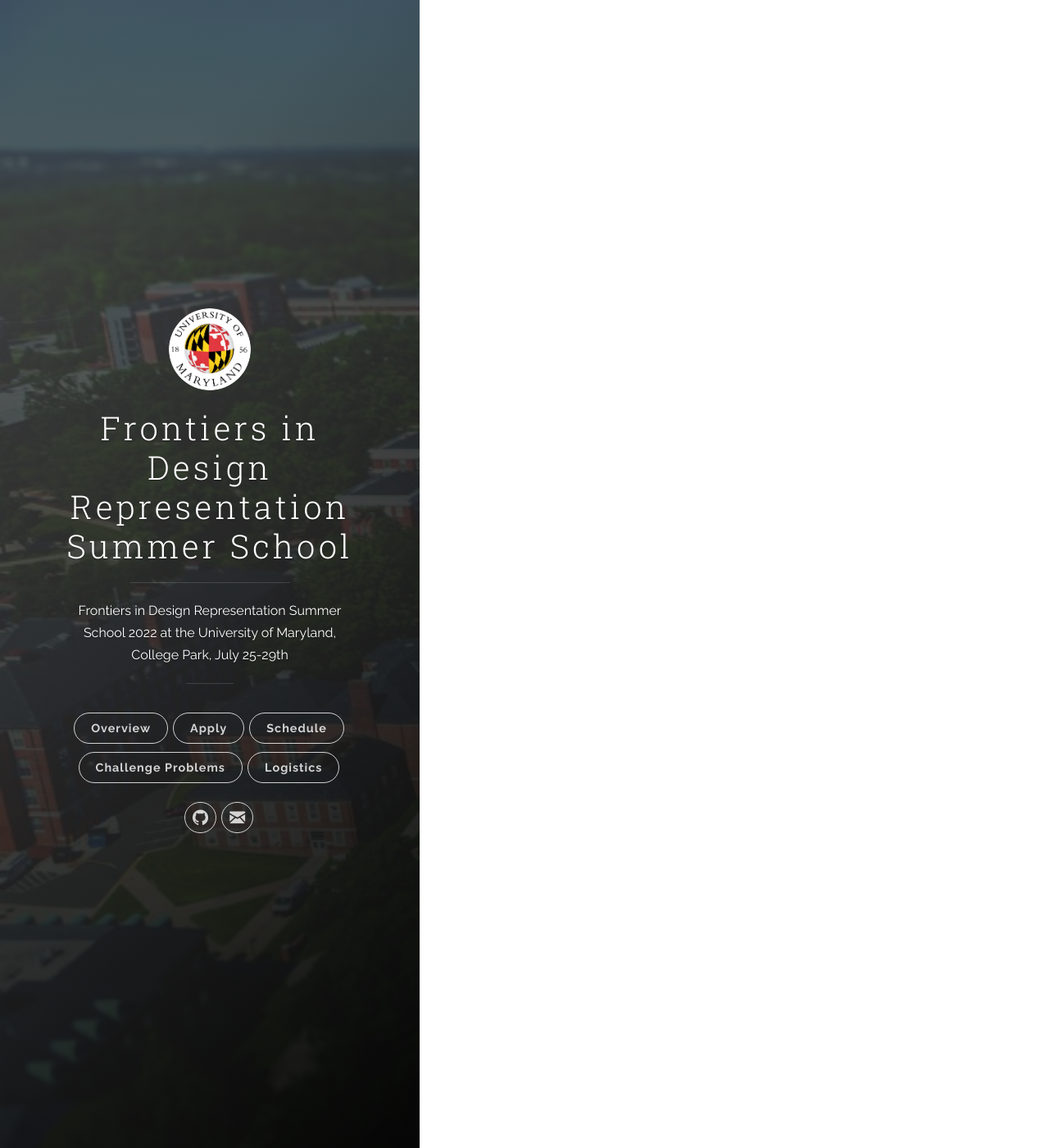
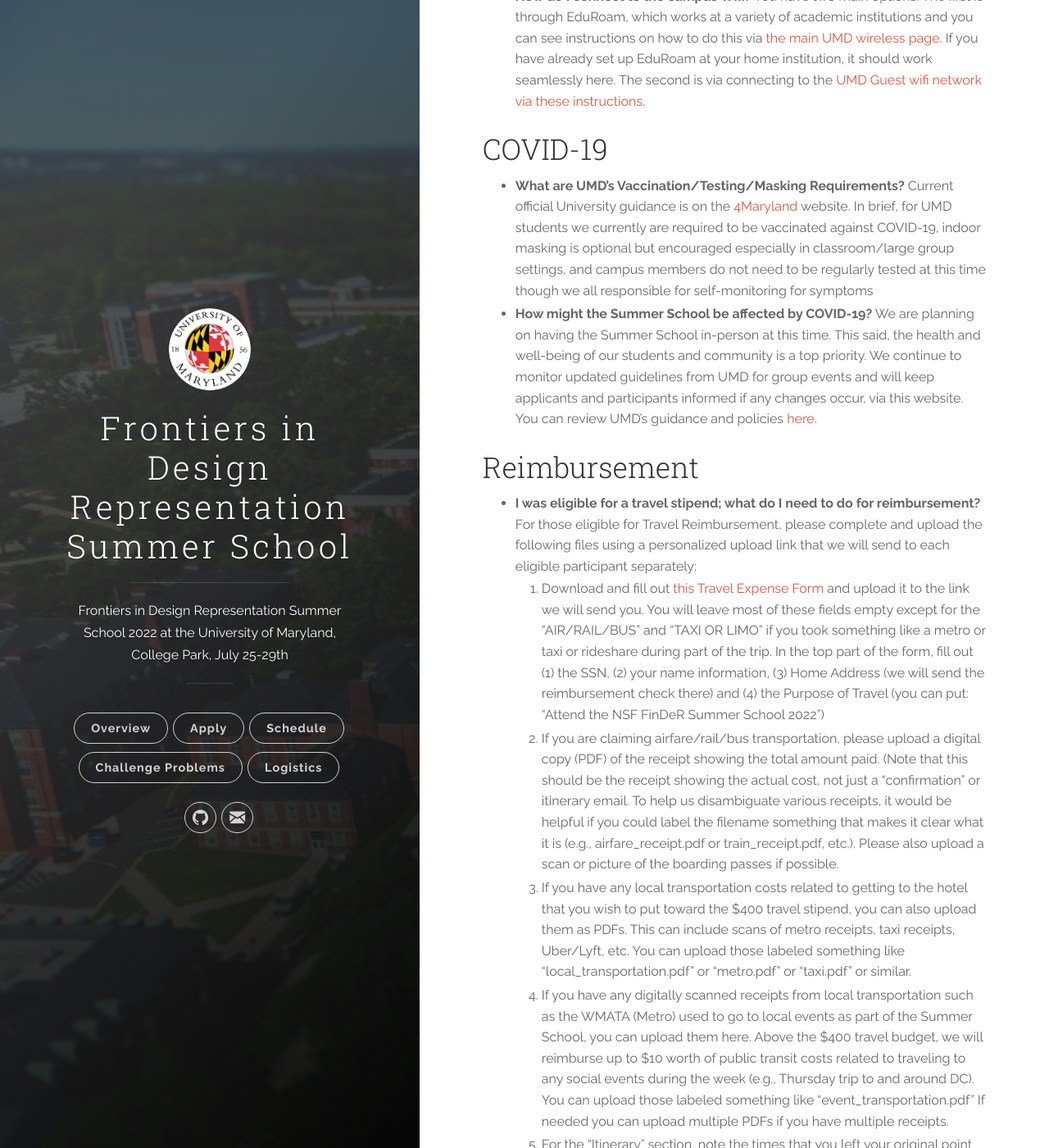
Before and after one commit to IDEALLab/FinDeR, a Jekyll site: the page built from _posts/2022-06-05-logistics.markdown, in a window 1280 px wide and 1400 px high, scrolled down 1224 px. Shown: the whole window at 82% size. Built offline with Jekyll 4.4.1, drawn with Linux system fonts in a browser that asks for light colours; some of the changed text lies outside the part shown.

Commit message:
Adding logistics, social, and poster updates.

```diff
--- a/_posts/2022-06-05-logistics.markdown
+++ b/_posts/2022-06-05-logistics.markdown
@@ -8,8 +8,29 @@ This page covers various Logistics and Frequently Asked Questions for accepted S
 
 # Logistics Frequently Asked Questions
 
+
+## Travel
 * **When should I travel in an out of the Summer School?** The 2022 Summer School officially runs from 8:30 am Monday, July 25th through 5:00 pm Friday, July 29th. There is an optional pre-week social outing on the afternoon of Sunday July 24th for those who are in town already. More details are available on the [Schedule page](../schedule). We encourage folks to check into the provided hotel sometime on Sunday. Participants should depart College Park no earlier than 5pm on Friday, July 29th
 
-* **What are the key modes of transportation to College Park?** By Air the nearest airports are BWI and DCA, both of which have public transit options directly to College Park that take around 30-40 minutes. IAD is also in the DC metro area, though it takes longer to get to College Park via car or bus than via other airports. Those taking a train or major bus route along the Northeast Corridor can take the train to Union Station, Greenbelt, or New Carrolton, all of which have local transport to College Park that takes around 20-30 minutes.
+* **What are the key modes of transportation to College Park?** By Air the nearest airports are BWI and DCA, both of which have public transit options directly to College Park that take around 30-40 minutes. IAD is also in the DC metro area, though it takes longer to get to College Park via car or bus than via other airports. Those taking a train or major bus route along the Northeast Corridor can take the train to Union Station, Greenbelt, or New Carrolton, all of which have local transport to College Park that takes around 20-30 minutes. You can get more detailed directions to campus using different transportation methods at [this link](https://cscamm.umd.edu/drupal/about-us/visitors-guide/directions/campus-airports.html).
 
+* **Where on campus is the Summer School located and how do I get there?** We will be in the [Edward St. John Teaching Learning & Teaching Center](https://esj.umd.edu/) in Room 2309. You can see [maps/floorplans of the building here](https://esj.umd.edu/main-navigation/spaces/building-maps). There is some construction on the north end of the building, so we recommend entering through the south-side entrance ([picture](https://esj.umd.edu/sites/default/files/styles/large/public/inline-images/llxLuRa4esrnYSAFT2b3qn4XFMBFkh5YpO9rlp68pTI5ZDANev.jpg?itok=YUn0rH3d), [map](https://www.google.com/maps/@38.986743,-76.941666,19.83z), and [walking directions from Cambria Hotel](https://www.google.com/maps/dir/Cambria+Hotel+College+Park,+Baltimore+Avenue,+College+Park,+MD/38.9866586,-76.9419047/@38.9902591,-76.9407398,16.18z/data=!4m14!4m13!1m10!1m1!1s0x89b7c6a664c04e1b:0x41fd0cccdd1066b8!2m2!1d-76.9324168!2d38.9932188!3m4!1m2!1d-76.9352878!2d38.9927118!3s0x89b7c6a6ac830421:0x5915269c7363d85b!1m0!3e2)) and walking up the stairs to the 1st floor. Once on the first floor you can take the "red stairs" as shown [in this picture](https://esj.umd.edu/sites/default/files/inline-images/ugA04dyA8ZpqSHupJaSctYGfYEi7fxN3GNfitZPWPTyjAFw81I.jpg) to get to the second floor and find ESJ 2309 and the check-in table.
+
+## Technology
+* **How do I connect to the campus Wifi?** You have two main options. The first is through EduRoam, which works at a variety of academic institutions and you can see instructions on how to do this via [the main UMD wireless page](https://connect.umd.edu/). If you have already set up EduRoam at your home institution, it should work seamlessly here. The second is via connecting to the [UMD Guest wifi network via these instructions](https://itsupport.umd.edu/itsupport?id=kb_article&sysparm_article=KB0012824&sys_kb_id=362f93681b93cd90642d5287624bcb2b&spa=1).
+
+## COVID-19
+* **What are UMD's Vaccination/Testing/Masking Requirements?** Current official University guidance is on the [4Maryland](https://umd.edu/4Maryland) website. In brief, for UMD students we currently are required to be vaccinated against COVID-19, indoor masking is optional but encouraged especially in classroom/large group settings, and campus members do not need to be regularly tested at this time though we all responsible for self-monitoring for symptoms
 * **How might the Summer School be affected by COVID-19?** We are planning on having the Summer School in-person at this time. This said, the health and well-being of our students and community is a top priority. We continue to monitor updated guidelines from UMD for group events and will keep applicants and participants informed if any changes occur, via this website. You can review UMD's guidance and policies [here](https://umd.edu/4Maryland).
+
+## Reimbursement
+* **I was eligible for a travel stipend; what do I need to do for reimbursement?** For those eligible for Travel Reimbursement, please complete and upload the following files using a personalized upload link that we will send to each eligible participant separately:
+1. Download and fill out [this Travel Expense Form](https://clarknet.eng.umd.edu/sites/default/files/documents/Mechanical/docs/travel-expense-statement2016.pdf) and upload it to the link we will send you. You will leave most of these fields empty except for the "AIR/RAIL/BUS" and "TAXI OR LIMO" if you took something like a metro or taxi or rideshare during part of the trip. In the top part of the form, fill out (1) the SSN, (2) your name information, (3) Home Address (we will send the reimbursement check there) and (4) the Purpose of Travel (you can put: "Attend the NSF FinDeR Summer School 2022")
+2. If you are claiming airfare/rail/bus transportation, please upload a digital copy (PDF) of the receipt showing the total amount paid. (Note that this should be the receipt showing the actual cost, not just a "confirmation" or itinerary email. To help us disambiguate various receipts, it would be helpful if you could label the filename something that makes it clear what it is (e.g., airfare_receipt.pdf or train_receipt.pdf, etc.). Please also upload a scan or picture of the boarding passes if possible.
+3. If you have any local transportation costs related to getting to the hotel that you wish to put toward the $400 travel stipend, you can also upload them as PDFs. This can include scans of metro receipts, taxi receipts, Uber/Lyft, etc. You can upload those labeled something like "local_transportation.pdf" or "metro.pdf" or "taxi.pdf" or similar.
+4. If you have any digitally scanned receipts from local transportation such as the WMATA (Metro) used to go to local events as part of the Summer School, you can upload them here. Above the $400 travel budget, we will reimburse up to $10 worth of public transit costs related to traveling to any social events during the week (e.g., Thursday trip to and around DC). You can upload those labeled something like "event_transportation.pdf" If needed you can upload multiple PDFs if you have multiple receipts.
+5. For the "Itinerary" section, note the times that you left your original point of departure and arrived at College Park, and vice versa for your trip home. For the "FROM" and "TO" fields, you can provide a city (e.g., College Park) or an airport code (DCA).
+6. It is OK if the Travel Expense Statement exceeds $400 on the form when you total up all rows, but recall that we will only reimburse up to the maximum of $400 in the travel stipend.
+7. For Domestic Students: Please complete [a W-9 form](https://www.irs.gov/pub/irs-pdf/fw9.pdf) and upload it to your box link.
+8. For International Student: Please complete [a W-8 Ben form](https://www.irs.gov/pub/irs-pdf/fw8ben.pdf) and a wire transfer form (we'll email affected international students this directly) and upload them to your box link.
+9. Make sure to add your signature and date at the bottom of the form before uploading. You can reupload documents if you need to make an adjustment/correction or forgot something.
```
Also changed, not shown: _posts/2022-07-16-poster_session.markdown (added, +16 -0 lines), _posts/2022-07-16-social_events.markdown (added, +45 -0 lines).
